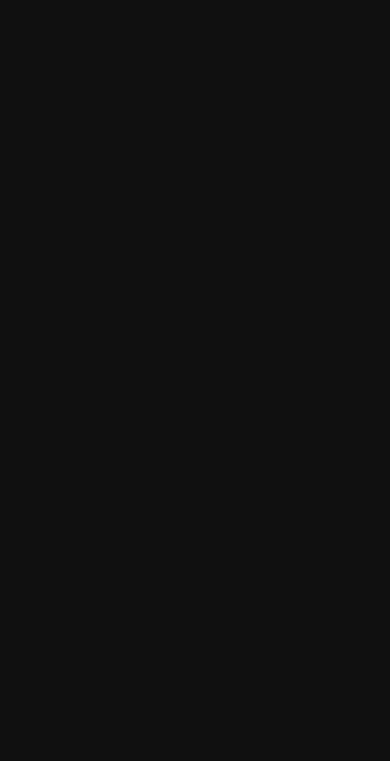
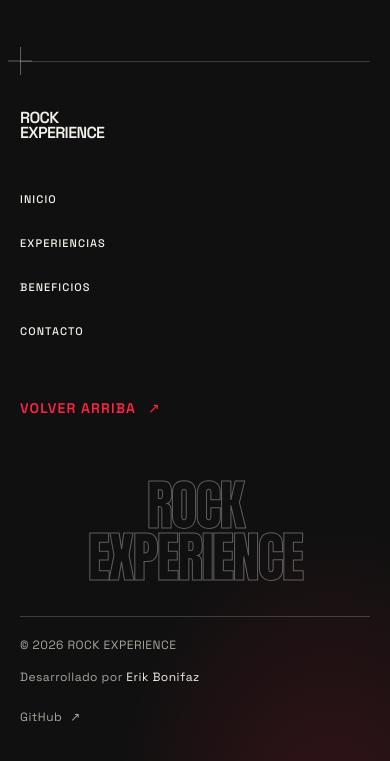
Before and after one commit to erikbonifaz/rock-experience, a Next.js app: page / in a window 390 px wide. Shown: the part 5900-6661 px from the top of the page. Before the commit the page ends 5849 px from the top, so only its background shows below. Built offline with nearby package versions, Linux system fonts and the light colour scheme.

Commit message:
feat(footer): add responsive site footer

```diff
--- a/app/page.tsx
+++ b/app/page.tsx
@@ -1,5 +1,6 @@
 import Image from "next/image";
 import heroImage from "@/public/images/hero-experience-full.png";
+import { SiteFooter } from "@/components/layout/site-footer";
 import { BenefitsSection } from "@/features/benefits/components/benefits-section";
 import { ParticipationSection } from "@/features/contact/participation-section";
 import { ExperiencesSection } from "@/features/experiences/components/experiences-section";
@@ -56,6 +57,7 @@
         <BenefitsSection />
         <ParticipationSection />
       </main>
+      <SiteFooter />
     </>
   );
 }
--- a/components/layout/navigation-items.tsx
+++ b/components/layout/navigation-items.tsx
@@ -1,15 +1,21 @@
+export const navigationLinks = [
+  { label: "Inicio", href: "#inicio" },
+  { label: "Experiencias", href: "#experiencias" },
+  { label: "Beneficios", href: "#beneficios" },
+  { label: "Contacto", href: "#contacto" },
+] as const;
+
 export function NavigationItems() {
   return (
     <>
       <ul className="navigation-links">
-        <li>
-          <a href="#inicio" aria-current="location">
-            Inicio
-          </a>
-        </li>
-        <li><a href="#experiencias">Experiencias</a></li>
-        <li><a href="#beneficios">Beneficios</a></li>
-        <li><a href="#contacto">Contacto</a></li>
+        {navigationLinks.map(({ label, href }, index) => (
+          <li key={href}>
+            <a href={href} aria-current={index === 0 ? "location" : undefined}>
+              {label}
+            </a>
+          </li>
+        ))}
       </ul>
       <a className="button-primary" href="#contacto">
         Participar
--- /dev/null
+++ b/components/layout/site-footer.tsx
@@ -0,0 +1,111 @@
+import { navigationLinks } from "./navigation-items";
+
+export function SiteFooter() {
+  return (
+    <footer
+      className="relative isolate overflow-x-clip bg-[#101010] text-[#F2F0E9]"
+      style={{
+        backgroundImage:
+          "radial-gradient(ellipse 80% 55% at 85% 110%, rgb(255 36 66 / 0.16), transparent 72%)",
+      }}
+    >
+      <div className="page-container relative z-10 flex min-h-[760px] flex-col pb-6 pt-28 md:min-h-[660px] md:pt-32 lg:min-h-[720px] lg:pt-40">
+        <div className="relative h-px w-full bg-[#F2F0E9]/20" aria-hidden="true">
+          <span className="absolute left-0 top-1/2 h-7 w-px -translate-y-1/2 bg-[#F2F0E9]/35" />
+          <span className="absolute -left-3 top-1/2 h-px w-6 -translate-y-1/2 bg-[#F2F0E9]/35" />
+        </div>
+
+        <div className="mt-10 grid grid-cols-1 gap-y-8 md:grid-cols-[auto_minmax(0,1fr)] md:items-center md:gap-x-8 md:gap-y-6 lg:grid-cols-[auto_minmax(0,1fr)_auto]">
+          <a
+            className="wordmark w-fit focus-visible:outline-2 focus-visible:outline-[#F2F0E9] focus-visible:outline-offset-4"
+            href="#inicio"
+            aria-label="ROCK EXPERIENCE, inicio"
+          >
+            <span>ROCK</span>
+            <span>EXPERIENCE</span>
+          </a>
+
+          <nav
+            className="md:justify-self-end lg:justify-self-center"
+            aria-label="Navegación del pie de página"
+          >
+            <ul className="grid grid-cols-1 gap-y-1 font-sans text-[11px] font-medium uppercase tracking-[0.1em] md:flex md:flex-wrap md:items-center md:justify-end md:gap-x-5 md:gap-y-1 lg:justify-center lg:gap-x-8">
+              {navigationLinks.map(({ label, href }) => (
+                <li key={href}>
+                  <a
+                    className="inline-flex min-h-10 items-center transition-colors duration-200 hover:text-[#FF2442] focus-visible:text-[#FF2442] motion-reduce:transition-none"
+                    href={href}
+                  >
+                    {label}
+                  </a>
+                </li>
+              ))}
+            </ul>
+          </nav>
+
+          <div className="md:col-span-2 md:justify-self-end lg:col-span-1 lg:border-l lg:border-[#F2F0E9]/35 lg:pl-8">
+            <a
+              className="group inline-flex min-h-12 items-center gap-3 font-sans text-sm font-semibold uppercase tracking-[0.08em] text-[#FF2442] focus-visible:outline-2 focus-visible:outline-[#F2F0E9] focus-visible:outline-offset-4"
+              href="#inicio"
+              style={{ color: "var(--accent)" }}
+            >
+              <span>Volver arriba</span>
+              <span
+                className="transition-transform duration-200 group-hover:translate-x-0.5 group-hover:-translate-y-0.5 motion-reduce:transition-none motion-reduce:group-hover:translate-x-0 motion-reduce:group-hover:translate-y-0"
+                aria-hidden="true"
+              >
+                ↗
+              </span>
+            </a>
+          </div>
+        </div>
+
+        <div className="mt-auto pt-12 md:pt-16">
+          <div
+            className="relative left-1/2 w-screen -translate-x-1/2 overflow-x-clip"
+            aria-hidden="true"
+          >
+            <p className="pointer-events-none select-none text-center font-display text-[clamp(3rem,14vw,18rem)] leading-[0.95] tracking-[-0.035em] md:text-[clamp(5rem,13vw,15rem)] lg:whitespace-nowrap lg:text-[clamp(7rem,16vw,20rem)]">
+              <span className="hero-title-outline block opacity-[0.35] lg:inline">
+                ROCK
+              </span>
+              <span className="hero-title-outline block opacity-[0.35] lg:ml-[0.08em] lg:inline">
+                EXPERIENCE
+              </span>
+            </p>
+          </div>
+
+          <div className="mt-8 border-t border-[#F2F0E9]/20 pt-5 md:mt-10 md:pt-6">
+            <div className="flex flex-col gap-4 text-xs tracking-[0.04em] md:flex-row md:items-center md:justify-between">
+              <p className="text-[#AAA69F]">© 2026 ROCK EXPERIENCE</p>
+
+              <div className="flex flex-col gap-3 text-[#AAA69F] sm:flex-row sm:items-center sm:gap-6">
+                <p>
+                  Desarrollado por <span className="text-[#F2F0E9]">Erik Bonifaz</span>
+                </p>
+                <span
+                  className="hidden h-5 w-px bg-[#F2F0E9]/30 sm:block"
+                  aria-hidden="true"
+                />
+                <a
+                  className="group inline-flex w-fit min-h-10 items-center gap-2 text-[#F2F0E9] underline decoration-[#F2F0E9]/35 underline-offset-4 transition-colors duration-200 hover:text-[#FF2442] focus-visible:text-[#FF2442] motion-reduce:transition-none"
+                  href="https://github.com/erikbonifaz"
+                  target="_blank"
+                  rel="noopener noreferrer"
+                >
+                  <span>GitHub</span>
+                  <span
+                    className="transition-transform duration-200 group-hover:translate-x-0.5 group-hover:-translate-y-0.5 motion-reduce:transition-none motion-reduce:group-hover:translate-x-0 motion-reduce:group-hover:translate-y-0"
+                    aria-hidden="true"
+                  >
+                    ↗
+                  </span>
+                </a>
+              </div>
+            </div>
+          </div>
+        </div>
+      </div>
+    </footer>
+  );
+}
```
